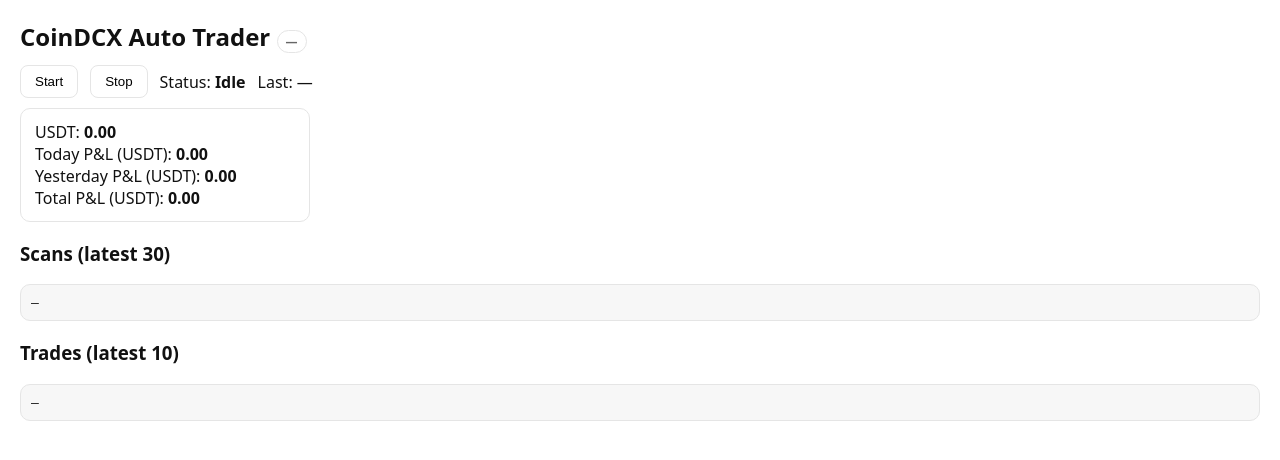
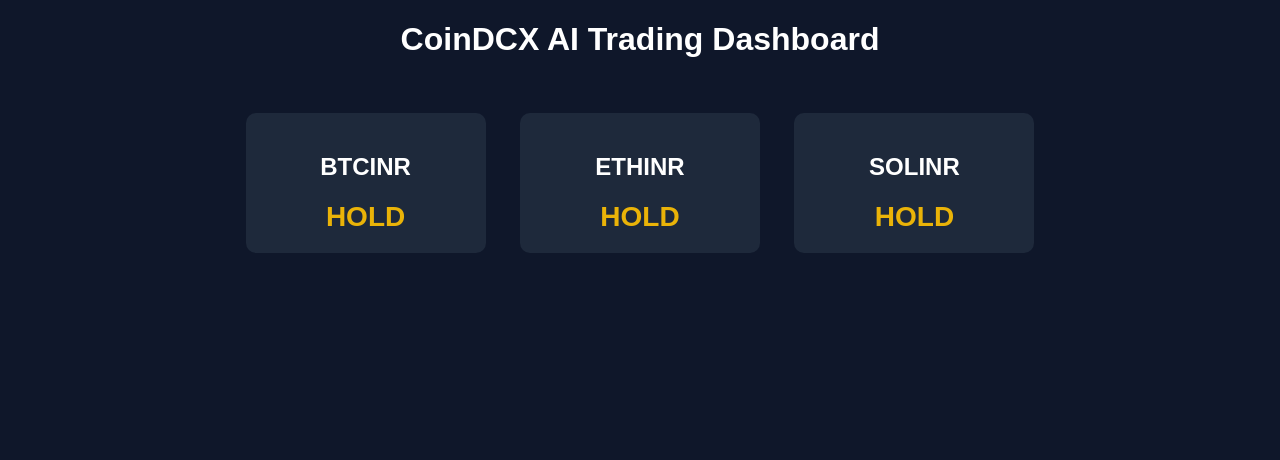
Before and after one commit to sudch-dev/Coin, a Flask app: page / in a window 1280 px wide. Shown: the top 460 px of the page. Run offline with Flask 3, Linux system fonts and the light colour scheme; data that the repository does not hold is empty.

Commit message:
Update index.html

```diff
--- a/templates/index.html
+++ b/templates/index.html
@@ -1,146 +1,83 @@
-<!doctype html>
-<html lang="en">
+<!DOCTYPE html>
+<html>
 <head>
-  <meta charset="utf-8" />
-  <title>CoinDCX Auto Trader</title>
-  <meta name="viewport" content="width=device-width,initial-scale=1" />
-  <style>
-    :root { --bg:#fff; --fg:#111; --muted:#666; --card:#f7f7f7; --border:#e5e5e5; }
-    body { margin:20px; font-family: system-ui, -apple-system, Segoe UI, Roboto, Arial, sans-serif; color:var(--fg); background:var(--bg); }
-    h2 { margin: 0 0 12px; }
-    .row { display:flex; flex-wrap:wrap; gap:12px; align-items:center; }
-    .card { border:1px solid var(--border); border-radius:10px; padding:12px 14px; background:var(--bg); min-width:260px; }
-    button { padding:8px 14px; border:1px solid var(--border); background:#fff; border-radius:8px; cursor:pointer; }
-    button:hover { background:#fafafa; }
-    pre { background:var(--card); border:1px solid var(--border); border-radius:10px; padding:10px; max-height:300px; overflow:auto; }
-    .pill { display:inline-block; padding:2px 8px; border-radius:999px; border:1px solid var(--border); background:#fff; font-size:12px; color:var(--muted); }
-  </style>
+
+<title>CoinDCX AI Trading Bot</title>
+
+<style>
+
+body{
+font-family:Arial;
+background:#0f172a;
+color:white;
+text-align:center;
+}
+
+.container{
+margin-top:40px;
+}
+
+.card{
+background:#1e293b;
+padding:20px;
+margin:15px;
+border-radius:10px;
+display:inline-block;
+width:200px;
+}
+
+.signal{
+font-size:28px;
+font-weight:bold;
+}
+
+.buy{color:#22c55e}
+.sell{color:#ef4444}
+.hold{color:#eab308}
+
+</style>
+
 </head>
+
 <body>
-  <h2>CoinDCX Auto Trader <span class="pill" id="lblEpoch">—</span></h2>
 
-  <div class="row" style="margin-bottom:10px">
-    <button id="btnStart">Start</button>
-    <button id="btnStop">Stop</button>
-    <span>Status: <b id="lblStatus">Idle</b></span>
-    <span>Last: <span id="lblLast">—</span></span>
-  </div>
+<h1>CoinDCX AI Trading Dashboard</h1>
 
-  <div class="row" style="margin-bottom:16px">
-    <div class="card">
-      <div>USDT: <b id="lblUSDT">0.00</b></div>
-      <div>Today P&L (USDT): <b id="lblPNLT">0.00</b></div>
-      <div>Yesterday P&L (USDT): <b id="lblPNLY">0.00</b></div>
-      <div>Total P&L (USDT): <b id="lblPNLAll">0.00</b></div>
-    </div>
-  </div>
+<div class="container" id="signals"></div>
 
-  <h3>Scans (latest 30)</h3>
-  <pre id="scanLog">—</pre>
+<script>
 
-  <h3>Trades (latest 10)</h3>
-  <pre id="tradeLog">—</pre>
+async function loadSignals(){
 
-  <script>
-    // --- basic Start/Stop buttons ---
-    document.getElementById('btnStart').onclick = async () => {
-      try { const r = await fetch('/start', { method:'POST' }); console.log('start', await r.json()); } catch(e){ console.warn(e); }
-    };
-    document.getElementById('btnStop').onclick = async () => {
-      try { const r = await fetch('/stop', { method:'POST' }); console.log('stop', await r.json()); } catch(e){ console.warn(e); }
-    };
+let res = await fetch('/signals')
 
-    // --- watchdog + keepalive ---
-    (() => {
-      const PING_MS = 60 * 1000;     // ping /ping to keep the dyno warm
-      const CHECK_MS = 60 * 1000;    // poll /status cadence
-      const STALE_SEC = 120;         // if heartbeat older than this -> auto-start
-      const START_RETRY_MS = 10 * 1000;
+let data = await res.json()
 
-      let lastEpoch = 0;
+let html = ""
 
-      async function safeFetch(url, opts = {}, timeoutMs = 8000) {
-        const ctrl = new AbortController();
-        const t = setTimeout(() => ctrl.abort(), timeoutMs);
-        try {
-          const res = await fetch(url, { keepalive: true, signal: ctrl.signal, ...opts });
-          clearTimeout(t);
-          return res;
-        } catch (e) {
-          clearTimeout(t);
-          throw e;
-        }
-      }
+for (let s in data){
 
-      async function keepAlive() {
-        try { await safeFetch('/ping', {}, 4000); } catch (_) {}
-      }
+let sig = data[s]
 
-      async function startScanner() {
-        try {
-          const res = await safeFetch('/start', { method:'POST' }, 6000);
-          console.log('[auto-start]', await res.json());
-        } catch (e) {
-          console.warn('[auto-start] failed, retrying', e);
-          setTimeout(startScanner, START_RETRY_MS);
-        }
-      }
+let cls = sig.toLowerCase()
 
-      function renderStatus(d) {
-        document.getElementById('lblStatus').textContent = d.status || '—';
-        document.getElementById('lblLast').textContent = d.last || '—';
-        document.getElementById('lblUSDT').textContent = Number(d.usdt ?? 0).toFixed(2);
-        document.getElementById('lblPNLT').textContent = Number(d.profit_today ?? 0).toFixed(2);
-        document.getElementById('lblPNLY').textContent = Number(d.profit_yesterday ?? 0).toFixed(2);
-        document.getElementById('lblPNLAll').textContent = Number(d.pnl_cumulative ?? 0).toFixed(2);
-        document.getElementById('lblEpoch').textContent = d.status_epoch ? `hb:${d.status_epoch}` : '—';
+html += `
+<div class="card">
+<h2>${s}</h2>
+<div class="signal ${cls}">${sig}</div>
+</div>
+`
+}
 
-        const scans = Array.isArray(d.scans) ? d.scans.join('\n') : '';
-        const trades = Array.isArray(d.trades) ? d.trades.map(t => {
-          try { return JSON.stringify(t); } catch { return String(t); }
-        }).join('\n') : '';
-        document.getElementById('scanLog').textContent = scans || '—';
-        document.getElementById('tradeLog').textContent = trades || '—';
-      }
+document.getElementById("signals").innerHTML = html
 
-      async function checkStatusAndAutostart() {
-        try {
-          const res = await safeFetch('/status', {}, 8000);
-          if (!res.ok) throw new Error('status not ok');
-          const data = await res.json();
-          renderStatus(data);
+}
 
-          const nowSec = Math.floor(Date.now() / 1000);
-          const epoch = Number(data.status_epoch || 0);
-          const isIdle = (data.status || '').toLowerCase() !== 'running';
-          const isStale = epoch && (nowSec - epoch > STALE_SEC);
+loadSignals()
 
-          if (isIdle || isStale) {
-            console.log('[watchdog] idle/stale -> auto-start', { isIdle, isStale, epoch });
-            startScanner();
-          }
-          lastEpoch = epoch || lastEpoch;
-        } catch (e) {
-          console.warn('[watchdog] /status failed; nudging /start', e);
-          setTimeout(startScanner, START_RETRY_MS);
-        }
-      }
+setInterval(loadSignals,10000)
 
-      // initial kicks
-      keepAlive();
-      checkStatusAndAutostart();
-      startScanner();
+</script>
 
-      // repeaters
-      setInterval(keepAlive, PING_MS);
-      setInterval(checkStatusAndAutostart, CHECK_MS);
-
-      // on tab focus (when mobile wakes)
-      window.addEventListener('focus', () => {
-        keepAlive();
-        checkStatusAndAutostart();
-      });
-    })();
-  </script>
 </body>
 </html>
```
